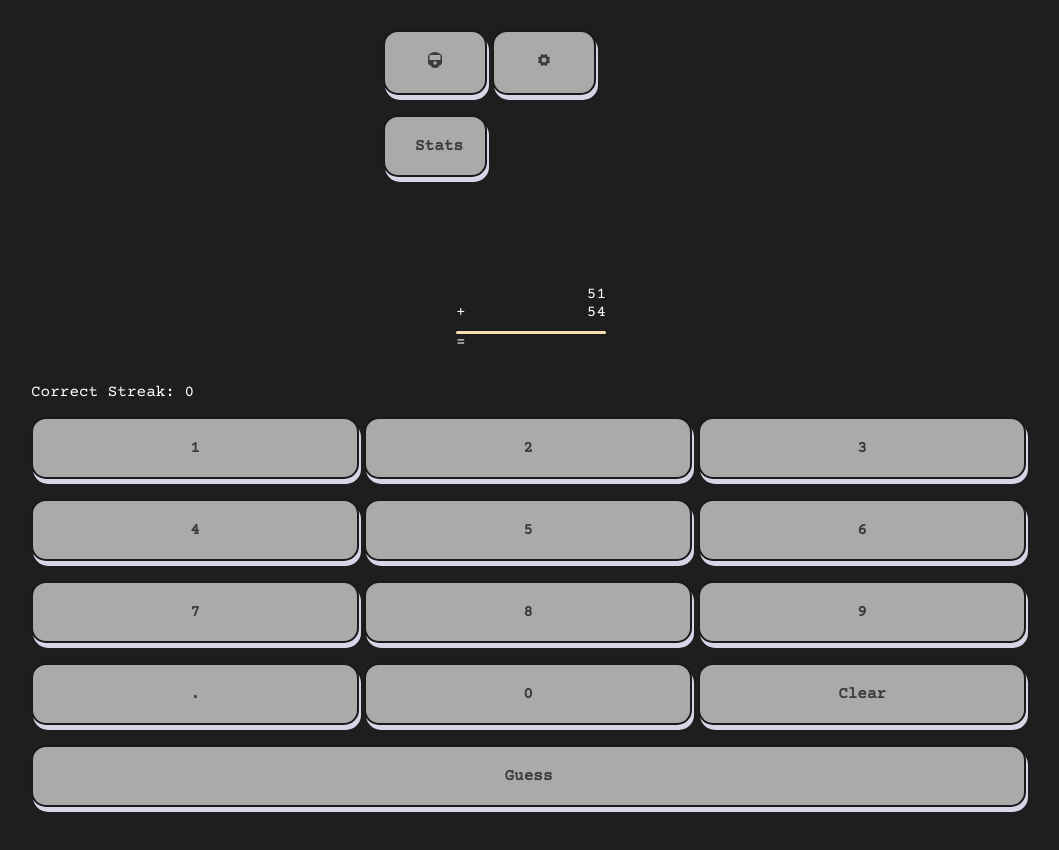
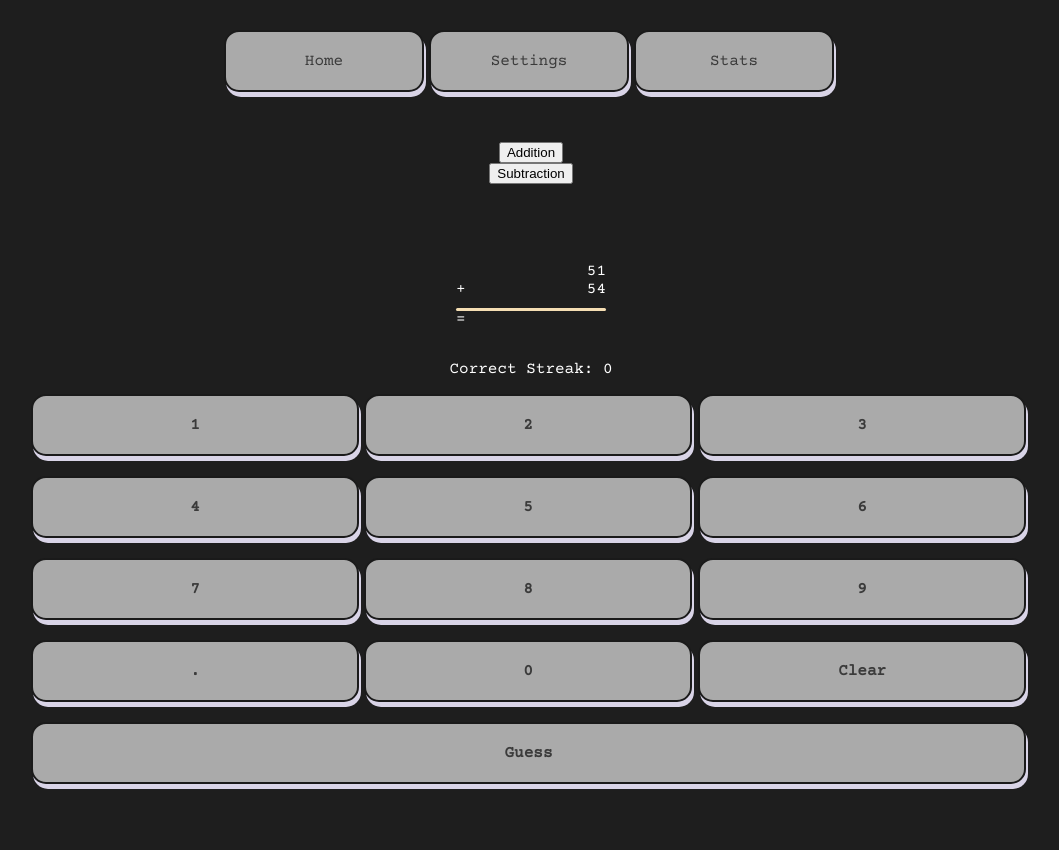
Before and after one commit to maxwelldinsmore/numbertrain, a React (Create React App) app: page / in a window 1280 px wide. Shown: the top 850 px of the page, without its empty margins (109-1168 px from the left). Built offline with nearby package versions, Linux system fonts and the light colour scheme.

Commit message:
Cleaning up changes to homePage and start of addition of gamemode selection

```diff
--- /dev/null
+++ b/src/Components/ModeSelect.tsx
@@ -0,0 +1,18 @@
+import React from "react";
+import { Button } from "react-bootstrap";
+
+const ModeSelect = () => {
+    return (
+        <div>
+        <Button>
+            Addition
+        </Button>
+
+        <Button>
+            Subtraction
+        </Button>
+        </div>
+    );
+};
+
+export default ModeSelect;
--- a/src/Components/header.css
+++ b/src/Components/header.css
@@ -22,10 +22,10 @@ div {
 .headerButton {
   display: flex;
   flex-direction: row;
-  flex: 10%;
+  flex: 30%;
   flex-grow: 1;
   flex-wrap: wrap;
-  flex-grow: 3%;
+  flex-grow: 10%;
   font-family: "Courier Prime",'mono space';
   appearance: none;
   background-color: #aaa;
@@ -36,11 +36,10 @@ div {
   cursor: pointer;
   display: inline-block;
   font-size: 16px;
-  font-weight: 600;
+  font-weight: 500;
   line-height: normal;
   min-height: 60px;
-  min-width: 0;
-  outline: none;
+  min-width: 200px;
   padding: 20px 30px;
   margin-bottom: 20px;
   margin-right: 5px;
@@ -49,7 +48,7 @@ div {
   user-select: none;
   -webkit-user-select: none;
   touch-action: manipulation;
-  width: 35%;
+  width: 10%;
   will-change: transform;
   flex-wrap: wrap;
   text-align: center;
--- a/src/Components/header.tsx
+++ b/src/Components/header.tsx
@@ -1,6 +1,6 @@
 import React from 'react';
 import { Link } from 'react-router-dom';
-import './header.css';
+import './Header.css';
 import { FaTrain } from "react-icons/fa";
 import { IoIosSettings } from "react-icons/io";
 import { Button } from 'react-bootstrap';
@@ -10,17 +10,17 @@ const Header = () => {
     return (
         <div>
         <header>
-            <Link  to='/'>
-                <Button className='headerButton'><FaTrain className="iconStyle" /></Button>
+            <Link  to='/' className='headerButton'>
+                {/* <FaTrain className="iconStyle" /> */}
+                Home
             </Link>
-            <Link to="Settings">
-                <Button className='headerButton'> <IoIosSettings className="iconStyle" /></Button>
+            <Link to="Settings" className='headerButton'>
+                {/* <IoIosSettings className="iconStyle" /> */}
+                Settings
             </Link>
-            <Link to="Stats"> {/*  get stats icon   */}
-                <Button className='headerButton'> Stats</Button>
-
+            <Link to="Stats" className='headerButton'>
+                Stats
             </Link>
-
         </header>
         </div>
     );
--- a/src/router.tsx
+++ b/src/router.tsx
@@ -1,8 +1,9 @@
-import './routes/MainGame.css';
+import './routes/HomePage.css';
 import { createBrowserRouter} from 'react-router-dom';
 
 import Settings from "./routes/Settings";
 import HomePage from './routes/HomePage';
+import Stats from './routes/Stats';
 import Root from './routes/Root';
 const router = createBrowserRouter([
   {
@@ -10,7 +11,8 @@ const router = createBrowserRouter([
     element: <Root />,
     children: [
     { path: "", element: <HomePage /> },
-    { path: "/Settings", element: <Settings />}
+    { path: "/Settings", element: <Settings />},
+    { path: "/Stats", element: <Stats /> }
     ]
   },
 ]);
--- a/src/routes/HomePage.tsx
+++ b/src/routes/HomePage.tsx
@@ -1,32 +1,14 @@
 import React, { ChangeEvent, useEffect } from 'react';
-import './MainGame.css';
+import './HomePage.css';
 import { useState, FunctionComponent, Component } from 'react';
 import { createBrowserRouter, RouterProvider } from 'react-router-dom';
-
+import ModeSelect from '../Components/ModeSelect';
 // https://www.youtube.com/watch?v=wXLf18DsV-I&ab_channel=ReactConf
 // To understand hooks better
-function HomePage() {
-
-  let [guess, setGuess] = useState("");
-  let [answerState, setAnswerState] = useState("");
-
-  let [num, setNum] = useState({
-    num1: calc(),
-    num2: calc()
-  });
-
-  let [calcs, setCalcs] = useState({
-    operationType: "Addition",
-    operationSymbol: "+"
-  });
-
-  let [keyInput, setKeyInput] = useState({
-    keyDown: ""
-  });
-
-  let [streak, setStreak] = useState(0);
 
 
+
+const HomePage = () => {
 	function checkAnswer() {
 
 		let guessCheck = 0;
@@ -48,7 +30,7 @@ function HomePage() {
 		}
 	}
 
-  function newQuestion() {
+	const newQuestion = () => {
 		setNum(prevnum => ({
 			...prevnum,
 			num1: calc(),
@@ -74,13 +56,29 @@ function HomePage() {
 		}
 	}
 	}
+	let [guess, setGuess] = useState("");
+	let [answerState, setAnswerState] = useState("");
 
+	let [num, setNum] = useState({
+	num1: calc(),
+	num2: calc()
+	});
 
+	let [calcs, setCalcs] = useState({
+	operationType: "Addition",
+	operationSymbol: "+"
+	});
 
+	let [keyInput, setKeyInput] = useState({
+	keyDown: ""
+	});
+
+	let [streak, setStreak] = useState(0);
 	  return (
 		<div className="App" onKeyDown={e => keyDown(e.key)}>
 		<header className="App-header">
-
+		</header>
+		<ModeSelect></ModeSelect>
 			<div className='questionDiv'>
 				<p className="question">{num.num1}<br/>{num.num2}</p>
 				<p className='calc'>{calcs.operationSymbol}</p>
@@ -103,12 +101,19 @@ function HomePage() {
 			<button onClick={() => setGuess(guess + ".")}>.</button>
 			<button onClick={() => setGuess(guess + "0")}>0</button>
 			<button onClick={() => setGuess("")}>Clear</button>
-        <button className="guessButton" onClick={() => setAnswerState(checkAnswer())}>Guess</button>
+			<button className="guessButton" onClick={
+				() => setAnswerState(checkAnswer())}>
+					Guess
+			</button>
 		  </section>
 
 		  <p>{answerState}</p>
-      </header>
 	  </div>
   );
 }
+
+
+
+
+
 export default HomePage;
--- a/src/routes/Stats.tsx
+++ b/src/routes/Stats.tsx
@@ -2,12 +2,11 @@ import React from 'react';
 
 function Stats () {
     return (
-      <section>
-        <p>hello!</p>
+		<section>
+			<p>Stats menu</p>
 
-      </section>
+		</section>
+    );
+};
 
-    );
-  };
-
-  export default Stats;
+export default Stats;
--- a/src/routes/root.tsx
+++ b/src/routes/root.tsx
@@ -1,4 +1,4 @@
-import Header from "../Components/header";
+import Header from "../Components/Header";
 import {Outlet} from "react-router-dom";
 const Root = () => {
 
@@ -8,6 +8,6 @@ const Root = () => {
             <Outlet/>
         </div>
       );
-    };
+};
 
-    export default Root;
+export default Root;
```
Also changed, not shown: src/routes/HomePage.css (renamed from src/routes/MainGame.css). Lines whose indentation alone changed are shown as unchanged.
